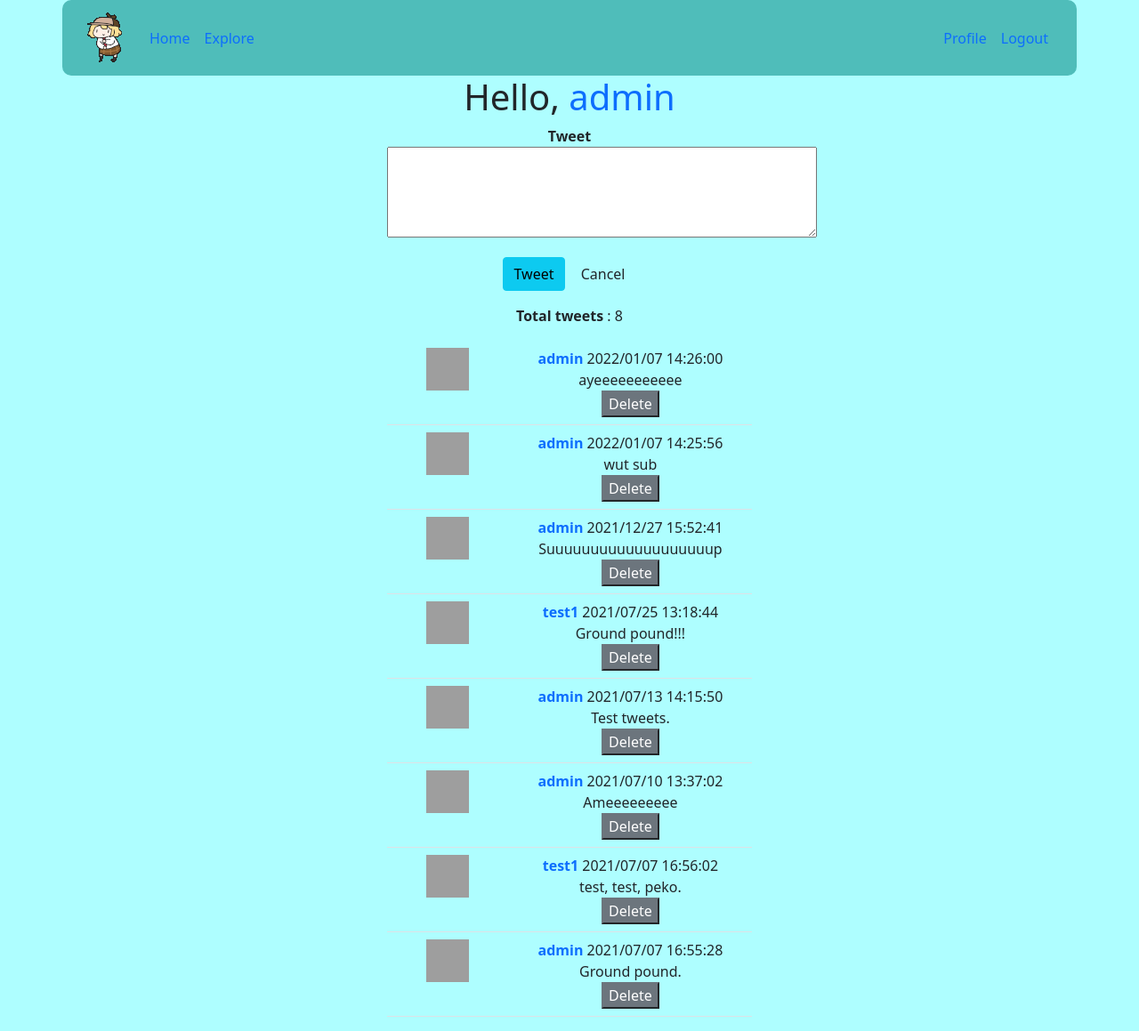
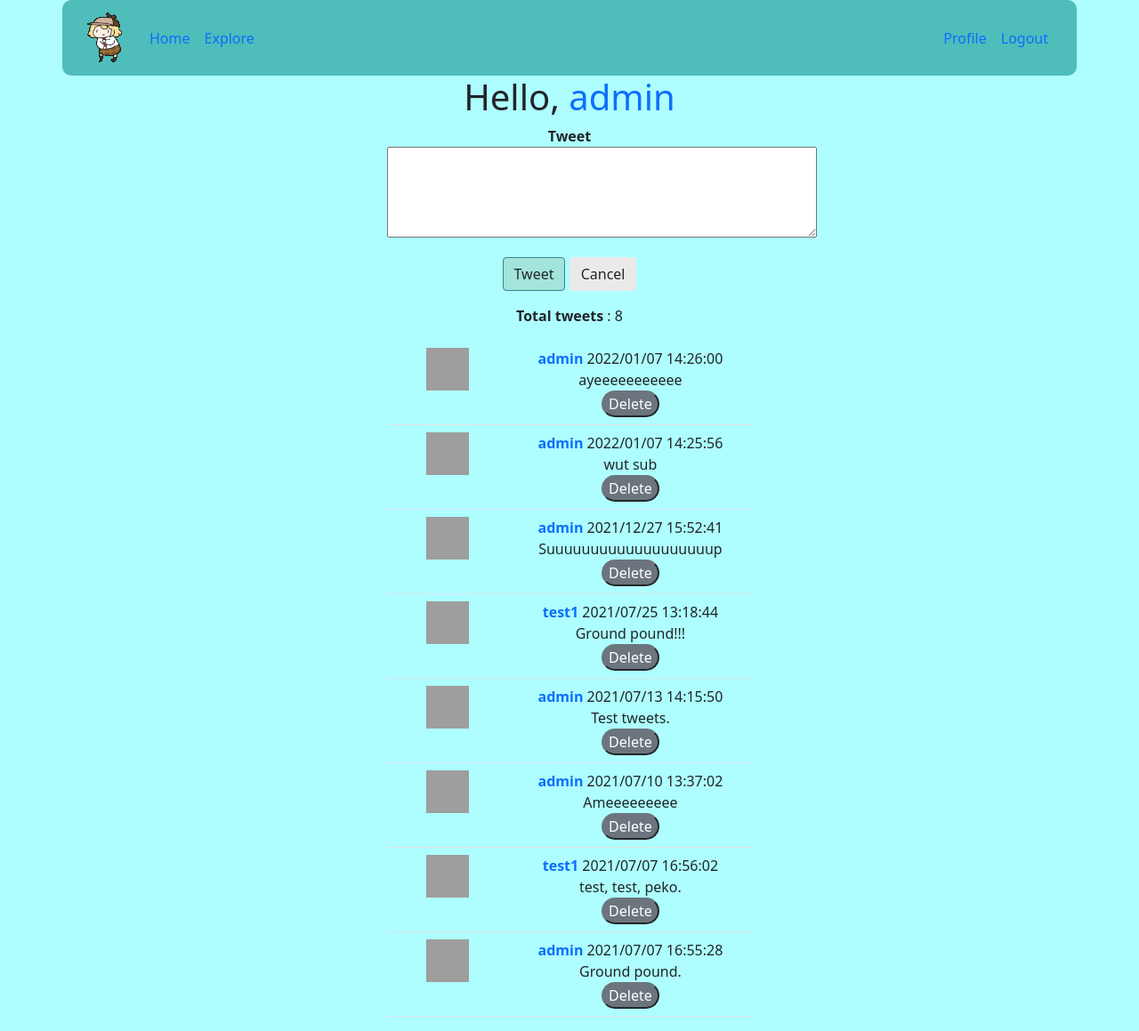
Before and after one commit to Touyu-Pan/flask-demo, a Flask app: page / in a window 1280 px wide. Shown: the whole page at 89% size. Run offline with Flask 2, Linux system fonts and the light colour scheme; a user stored in the database is signed in; data comes from the database, SQL or seed files in the repository; grey boxes are pictures that could not be loaded.

Commit message:
edit button style and button background color

```diff
--- a/twittor/__init__.py
+++ b/twittor/__init__.py
@@ -31,7 +31,6 @@ from twittor.route import index, login, logout, password_reset, register, reset_
     page_not_found, edit_profile, reset_password_request, explore, user_activate, countTweets, google_authorize
 
 def create_app():
-    # app = Flask(__name__)
     app = Flask(__name__)
     app.config.from_object(Config)
     db.init_app(app)
@@ -39,6 +38,8 @@ def create_app():
     login_manager.init_app(app)
     mail.init_app(app)
     oauth.init_app(app)
+
+    # url route definition
     app.add_url_rule('/index',
         endpoint='index',
         view_func=index,
--- a/twittor/templates/_tweets.html
+++ b/twittor/templates/_tweets.html
@@ -18,7 +18,7 @@
             {% if current_user.permission == 'admin' %}
               <form action="" method="POST">
                 {{ delete_tweet_form.hidden_tag() }}
-                <button class="btn-secondary" type="submit" name = "tweet_id" value="{{ tweet.id }}" onclick="return confirm('Are you sure?');">Delete</button>
+                <button class="btn-secondary" style="border-radius: 15px;" type="submit" name = "tweet_id" value="{{ tweet.id }}" onclick="return confirm('Are you sure?');">Delete</button>
               </form>
             {% endif %}
           </td>
--- a/twittor/templates/base.html
+++ b/twittor/templates/base.html
@@ -53,7 +53,7 @@
     <nav class="navbar navbar-expand-lg">
       <div class="container-fluid">
         <a class="navbar-brand" href="{{ url_for('index') }}">
-          <img src="{{ url_for('static', filename='img/smolAmeJAM.gif') }}" alt="2">
+          <img src="{{ url_for('static', filename='img/smolAmeJAM.gif') }}" alt="smolAmeJAM">
         </a>
         <button class="navbar-toggler" type="button" data-bs-toggle="collapse" data-bs-target="#navbarSupportedContent" aria-controls="navbarSupportedContent" aria-expanded="false" aria-label="Toggle navigation">
           <span class="navbar-toggler-icon"></span>
--- a/twittor/templates/index.html
+++ b/twittor/templates/index.html
@@ -32,8 +32,13 @@
         {% endfor %}
     </p>
     <p>
-      <button class="btn btn-info" type="submit">Tweet</button>
-      <a href="{{ url_for('index') }}" id="cancel" name="cancel" class="btn btn-default">Cancel</a>
+      <button class="btn" type="submit"
+      style="
+        border-color: #35858B;
+        border-width: 1px;
+        background-color: #A3E4DB;
+      ">Tweet</button>
+      <a href="{{ url_for('index') }}" id="cancel" name="cancel" class="btn btn-default" style="background-color: #EAEAEA;">Cancel</a>
       <div id="tweetsCount">
         <b>Total tweets</b> : {{ tweetsCount }}
       </div>
```
